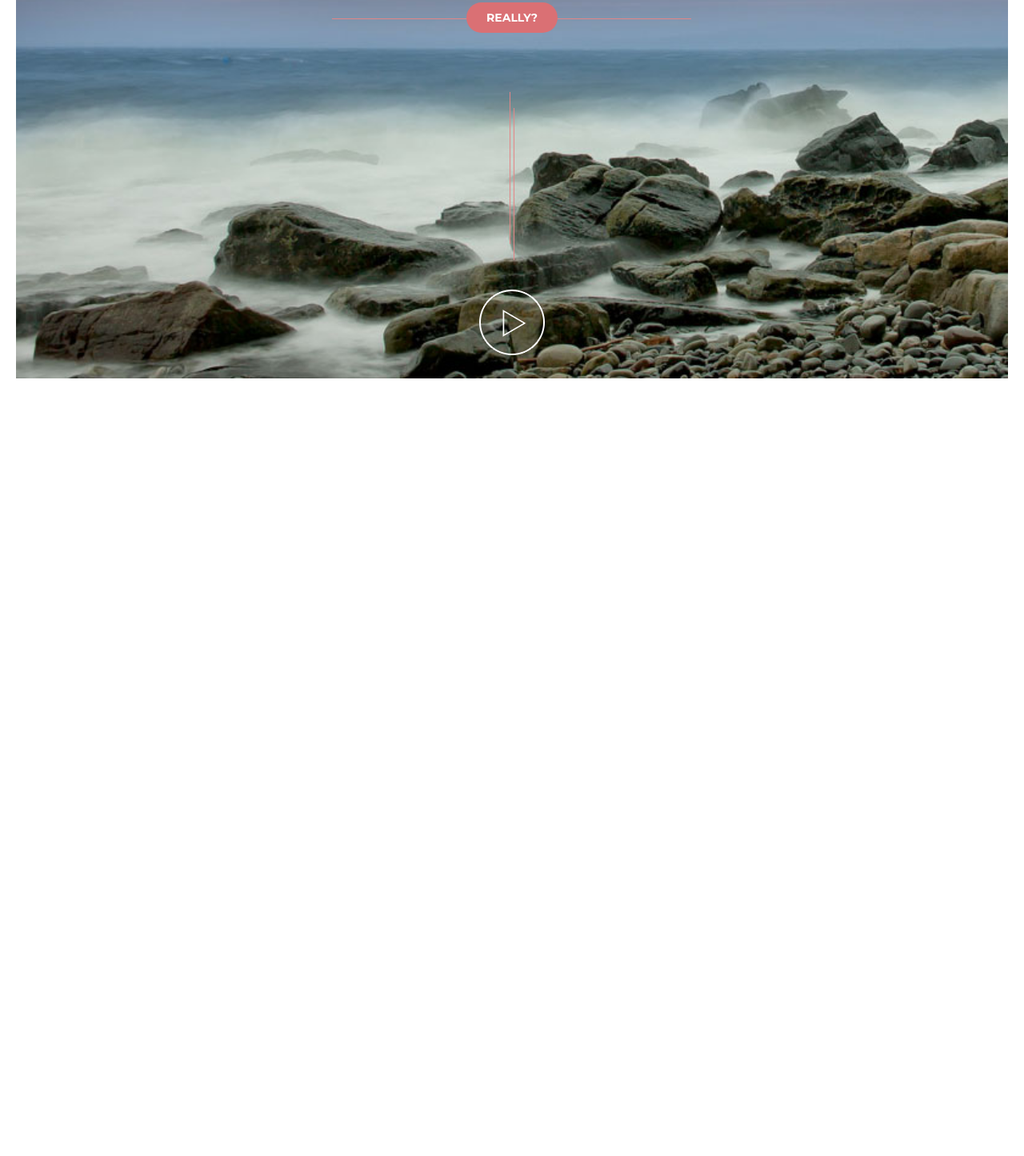
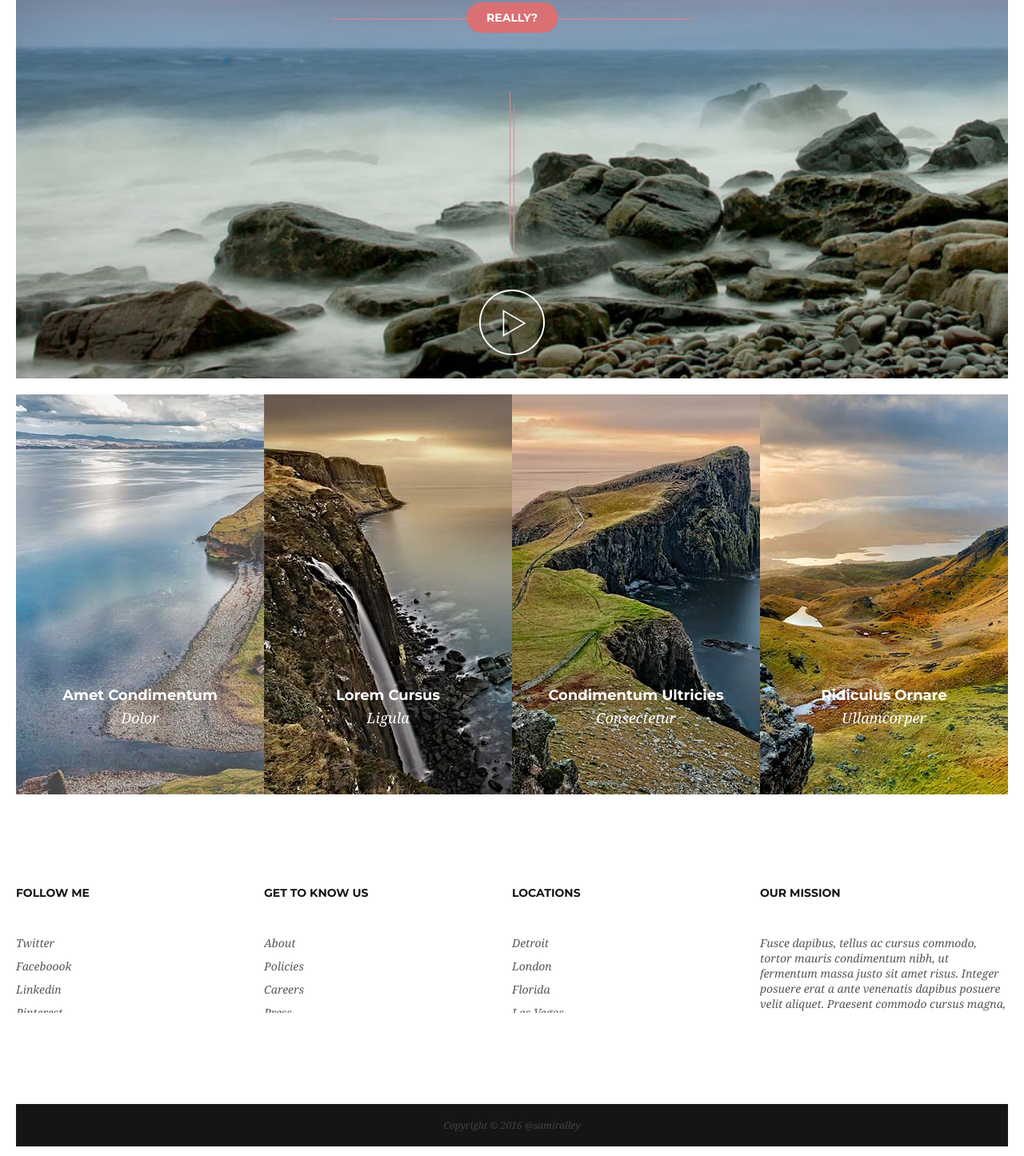
Before and after one commit to nittalee/web_design, a plain HTML site: page index.html in a window 1280 px wide. Shown: the part 847-2292 px from the top of the page at 80% size. Before the commit the page ends 1320 px from the top, so only its background shows below. Drawn offline with nearby package versions, Linux system fonts and the light colour scheme.

Commit message:
Almost all

```diff
--- a/css/bg/bg.css
+++ b/css/bg/bg.css
@@ -7,6 +7,7 @@
   width: 100%;
   position: relative;
   background-position: center center;
+  margin-bottom: 20px;
 }
 
 .content__bg{
--- /dev/null
+++ b/css/page-footer/page-footer.css
@@ -0,0 +1,82 @@
+#page-footer{
+    position: absolute;
+    top: 1915px;
+    width: 100%;
+    vertical-align: top;
+    padding: 0;
+    border: 0;
+}
+
+.page-footer__list{
+    text-align: left;
+    position: relative;
+    float: left;
+    width: 25%;
+    height: 178px;
+    overflow:hidden;
+    display:inline-block;
+    margin-bottom: 120px;
+}
+
+.page-footer__list ul{
+    margin: 0;
+    padding: 0;
+}
+
+.page-footer__list h4{
+    position: relative;
+    font-family: 'Montserrat', sans-serif;
+    text-transform: uppercase;
+    font-size: 14px;
+    font-weight: 700;
+    text-align: left;
+    color: #151515;
+    margin-bottom: 44px;
+}
+
+.page-footer__list li{
+    position: relative;
+    margin-top: 0px;
+    font-family: 'Georgia', sans-serif;
+    font-style: italic;
+    font-size: 14px;
+    text-align: left;
+    color: #575757;
+    list-style-type: none;
+    margin-bottom: 10px;
+}
+
+.page-footer__list a{
+  text-decoration: none;
+  color: #575757;
+}
+
+.page-footer__list p{
+    position: relative;
+    margin-top: 0px;
+    font-family: 'Georgia', sans-serif;
+    font-style: italic;
+    font-size: 14px;
+    text-align: left;
+    color: #575757;
+    margin-bottom: 10px;
+}
+
+.page-footer__line{
+    position: absolute;
+    top: 280px;
+    width: 100%;
+    text-align: center;
+    margin-bottom: 20px;
+}
+
+.page-footer__line p{
+    font-family: 'Georgia', sans-serif;
+    font-style: italic;
+    font-size: 12px;
+    text-align: center;
+    color: rgba(255, 255, 255, 0.2);
+    background-color: #151515;
+    text-decoration: none;
+    padding: 18px 0px 18px 0px;
+  }
--- /dev/null
+++ b/css/row/row.css
@@ -0,0 +1,47 @@
+.row{
+    position: absolute;
+    top: 1320px;
+    height: 500px;
+    width: 100%;
+    vertical-align: top;
+    margin-bottom: 95px;
+    padding: 0;
+    border: 0;
+    background-position: center center;
+}
+
+.row__thumb{
+    position: relative;
+    float: left;
+    width: 25%;
+    overflow:hidden
+}
+
+.row__thumb-text{
+    position: absolute;
+    top: 350px;
+    left: 50%;
+    width: 300px;
+    text-align: center;
+    margin-left: -150px;
+}
+
+.row__thumb-text h2{
+    position: relative;
+    font-family: 'Montserrat', sans-serif;
+    font-size: 18px;
+    font-weight: 700;
+    text-align: center;
+    color: #fff;
+}
+
+.row__thumb-text p{
+    position: relative;
+    margin-top: -10px;
+    font-family: 'Georgia', sans-serif;
+    font-style: italic;
+    font-size: 18px;
+    text-align: center;
+    color: #fff;
+    margin-bottom: 100px;
+}
--- a/css/styles.css
+++ b/css/styles.css
@@ -1,3 +1,5 @@
 @import url("bg/bg.css");
 @import url("page-header/page-header.css");
 @import url("caption/caption.css");
+@import url("row/row.css");
+@import url("page-footer/page-footer.css");
--- a/index.html
+++ b/index.html
@@ -9,8 +9,9 @@
 
 <body id="body">
 
-  <div class="content_wrap"></div>
+  <div class="content_wrap">
       <div class="content__bg"></div>
+  </div>
 
       <header id="page-header">
           <div class="page-header__logo">
@@ -55,10 +56,115 @@
         <div class="caption__button">
           <a href="#">Really?</a>
         </div>
-        <div class="caption__play"><img src="img/play.png" alt="play" title="play" /></a></div>
+        <div class="caption__play"><a href="#"><img src="img/play.png" alt="play" title="play" /></a></div>
     </div>
 
-  </div>
+  <div class="row">
+      <div class="row__thumb">
+          <img src="img/img-row-1.jpg" alt="row" title="row" />
+          <div class="row__thumb-text">
+              <h2>Amet Condimentum</h2>
+              <p>Dolor</p>
+          </div>
+      </div>
+      <div class="row__thumb">
+          <img src="img/img-row-2.jpg" alt="row" title="row" />
+          <div class="row__thumb-text">
+              <h2>Lorem Cursus</h2>
+              <p>Ligula</p>
+          </div>
+      </div>
+      <div class="row__thumb">
+          <img src="img/img-row-3.jpg" alt="row" title="row" />
+          <div class="row__thumb-text">
+              <h2>Condimentum Ultricies</h2>
+              <p>Consectetur</p>
+          </div>
+      </div>
+      <div class="row__thumb">
+          <img src="img/img-row-4.jpg" alt="row" title="row" />
+          <div class="row__thumb-text">
+              <h2>Ridiculus Ornare</h2>
+              <p>Ullamcorper</p>
+          </div>
+      </div>
+    </div>
+
+    <footer id="page-footer">
+        <div class="page-footer__list">
+            <h4>Follow me</h4>
+            <ul>
+              <li>
+                <a href="http://twitter.com">Twitter</a>
+              </li>
+              <li>
+                <a href="http://fb.com">Faceboook</a>
+              </li>
+              <li>
+                <a href="http://linkedin.com">Linkedin</a>
+              </li>
+              <li>
+                <a href="http://pinterest.com">Pinterest</a>
+              </li>
+              <li>
+                <a href="http://youtube.com">YouTube</a>
+              </li>
+            </ul>
+        </div>
+        <div class="page-footer__list">
+            <h4>Get to know us</h4>
+            <ul>
+              <li>
+                <a href="#">About</a>
+              </li>
+              <li>
+                <a href="#">Policies</a>
+              </li>
+              <li>
+                <a href="#">Careers</a>
+              </li>
+              <li>
+                <a href="#">Press</a>
+              </li>
+              <li>
+                <a href="#">Developers</a>
+              </li>
+            </ul>
+        </div>
+        <div class="page-footer__list">
+            <h4>Locations</h4>
+            <ul>
+              <li>
+                <a href="#">Detroit</a>
+              </li>
+              <li>
+                <a href="#">London</a>
+              </li>
+              <li>
+                <a href="#">Florida</a>
+              </li>
+              <li>
+                <a href="#">Las Vegas</a>
+              </li>
+              <li>
+                <a href="#">California</a>
+              </li>
+            </ul>
+          </div>
+          <div class="page-footer__list">
+                <h4>Our mission</h4>
+                <p>Fusce dapibus, tellus ac cursus commodo, tortor mauris
+                  condimentum nibh, ut fermentum massa justo sit amet
+                  risus. Integer posuere erat a ante venenatis dapibus
+                  posuere velit aliquet. Praesent commodo cursus magna,
+                  vel scelerisque nisl consectetur et. Sed posuere consectetur
+                </p>
+          </div>
+          <div class="page-footer__line">
+              <p>Copyright © 2016 @samiralley</p>
+          </div>
+    </footer>
+
 
 </body>
 </html>
```
Also changed, not shown: img/img-row-1.jpg (added), img/img-row-2.jpg (added), img/img-row-3.jpg (added), img/img-row-4.jpg (added).
